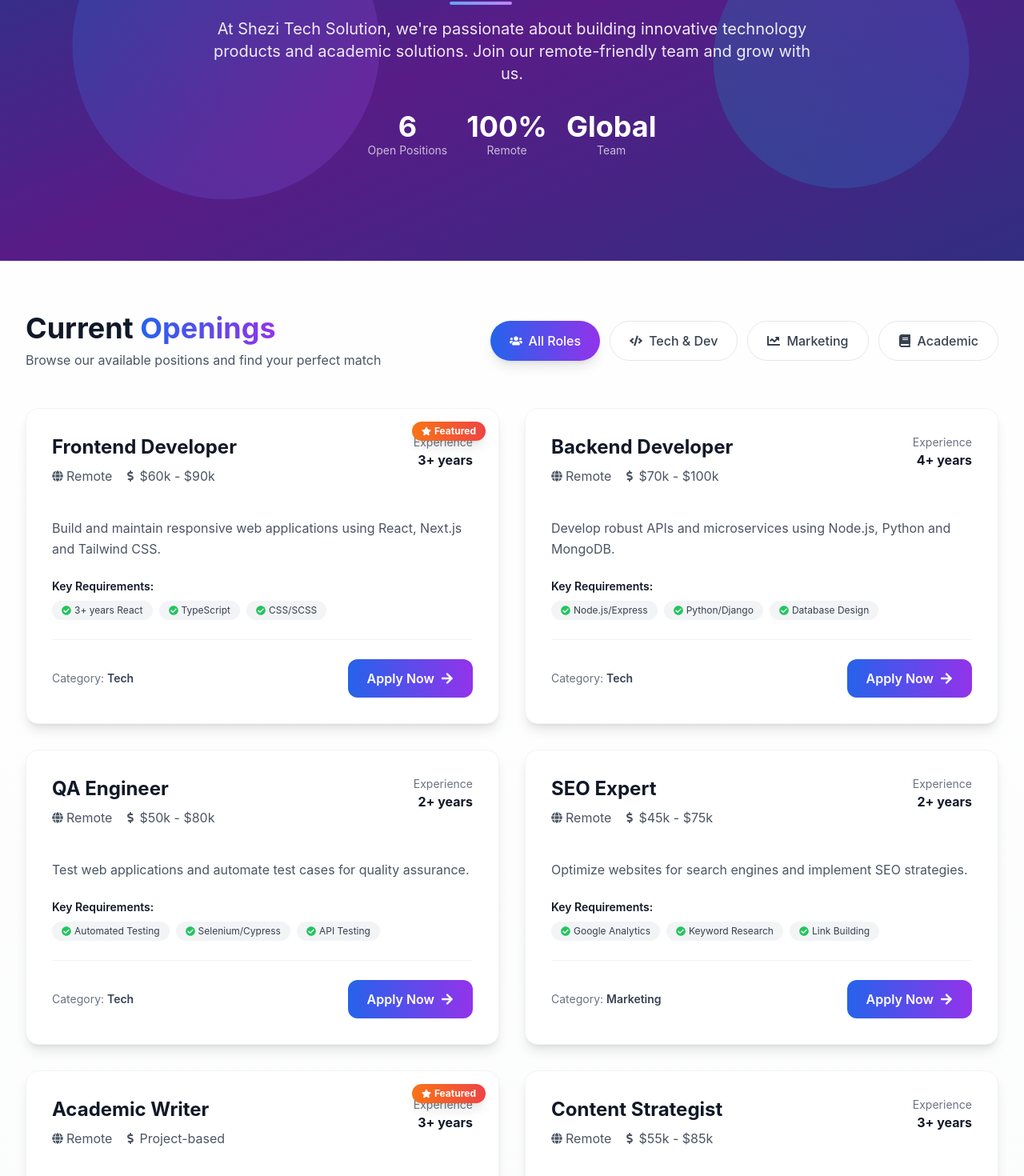
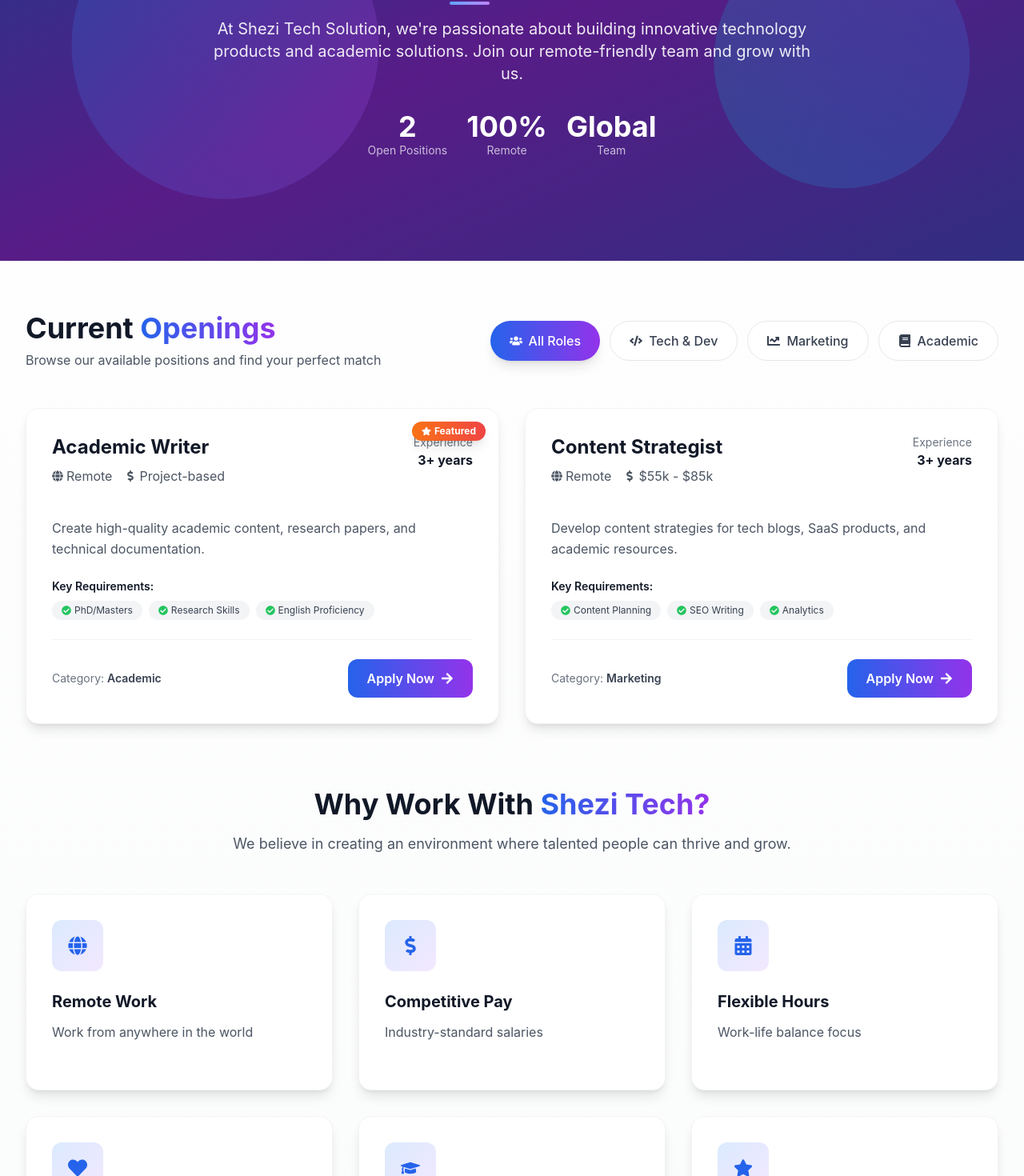
Before and after one commit to Msherazkhan801/shezi-tech-sol, a React (Create React App) app: page /career in a window 1280 px wide. Shown: the part 240-1710 px from the top of the page at 80% size. Built offline with nearby package versions, Linux system fonts and the light colour scheme.

Commit message:
formspree done

```diff
--- a/src/component/ApplyForm.js
+++ b/src/component/ApplyForm.js
@@ -8,7 +8,7 @@
   lookingFor = false,
   business = false,
 }) => {
-  const [state, handleSubmit] = useForm("manokkpp");
+  const [state, handleSubmit] = useForm("mwvpblgg");
 
   // State for all fields
   const [formData, setFormData] = useState({
--- a/src/component/Career.js
+++ b/src/component/Career.js
@@ -21,51 +21,51 @@
 } from "react-icons/fa";
 
 const jobOpenings = [
-  {
-    id: 1,
-    title: "Frontend Developer",
-    location: "Remote",
-    type: "Full-time",
-    category: "tech",
-    description: "Build and maintain responsive web applications using React, Next.js and Tailwind CSS.",
-    requirements: ["3+ years React", "TypeScript", "CSS/SCSS"],
-    salary: "$60k - $90k",
-    experience: "3+ years",
-    featured: true
-  },
-  {
-    id: 2,
-    title: "Backend Developer",
-    location: "Remote",
-    type: "Full-time",
-    category: "tech",
-    description: "Develop robust APIs and microservices using Node.js, Python and MongoDB.",
-    requirements: ["Node.js/Express", "Python/Django", "Database Design"],
-    salary: "$70k - $100k",
-    experience: "4+ years"
-  },
-  {
-    id: 3,
-    title: "QA Engineer",
-    location: "Remote",
-    type: "Contract",
-    category: "tech",
-    description: "Test web applications and automate test cases for quality assurance.",
-    requirements: ["Automated Testing", "Selenium/Cypress", "API Testing"],
-    salary: "$50k - $80k",
-    experience: "2+ years"
-  },
-  {
-    id: 4,
-    title: "SEO Expert",
-    location: "Remote",
-    type: "Full-time",
-    category: "marketing",
-    description: "Optimize websites for search engines and implement SEO strategies.",
-    requirements: ["Google Analytics", "Keyword Research", "Link Building"],
-    salary: "$45k - $75k",
-    experience: "2+ years"
-  },
+  // {
+  //   id: 1,
+  //   title: "Frontend Developer",
+  //   location: "Remote",
+  //   type: "Full-time",
+  //   category: "tech",
+  //   description: "Build and maintain responsive web applications using React, Next.js and Tailwind CSS.",
+  //   requirements: ["3+ years React", "TypeScript", "CSS/SCSS"],
+  //   salary: "$60k - $90k",
+  //   experience: "3+ years",
+  //   featured: true
+  // },
+  // {
+  //   id: 2,
+  //   title: "Backend Developer",
+  //   location: "Remote",
+  //   type: "Full-time",
+  //   category: "tech",
+  //   description: "Develop robust APIs and microservices using Node.js, Python and MongoDB.",
+  //   requirements: ["Node.js/Express", "Python/Django", "Database Design"],
+  //   salary: "$70k - $100k",
+  //   experience: "4+ years"
+  // },
+  // {
+  //   id: 3,
+  //   title: "QA Engineer",
+  //   location: "Remote",
+  //   type: "Contract",
+  //   category: "tech",
+  //   description: "Test web applications and automate test cases for quality assurance.",
+  //   requirements: ["Automated Testing", "Selenium/Cypress", "API Testing"],
+  //   salary: "$50k - $80k",
+  //   experience: "2+ years"
+  // },
+  // {
+  //   id: 4,
+  //   title: "SEO Expert",
+  //   location: "Remote",
+  //   type: "Full-time",
+  //   category: "marketing",
+  //   description: "Optimize websites for search engines and implement SEO strategies.",
+  //   requirements: ["Google Analytics", "Keyword Research", "Link Building"],
+  //   salary: "$45k - $75k",
+  //   experience: "2+ years"
+  // },
   {
     id: 5,
     title: "Academic Writer",
--- a/src/component/Forms.js
+++ b/src/component/Forms.js
@@ -8,7 +8,7 @@
   lookingFor = false,
   business = false,
 }) => {
-  const [state, handleSubmit] = useForm("manokkpp");
+  const [state, handleSubmit] = useForm("mwvpblgg");
 
   if (state.succeeded) {
     return (
--- a/src/component/Subcribr.js
+++ b/src/component/Subcribr.js
@@ -3,7 +3,7 @@
 import { useForm, ValidationError } from "@formspree/react";
 
 const SubscriptionForm = () => {
-  const [state, handleSubmit] = useForm("manokkpp"); // Use your form ID
+  const [state, handleSubmit] = useForm("mwvpblgg"); // Use your form ID
 
   if (state.succeeded) {
     return (
```
